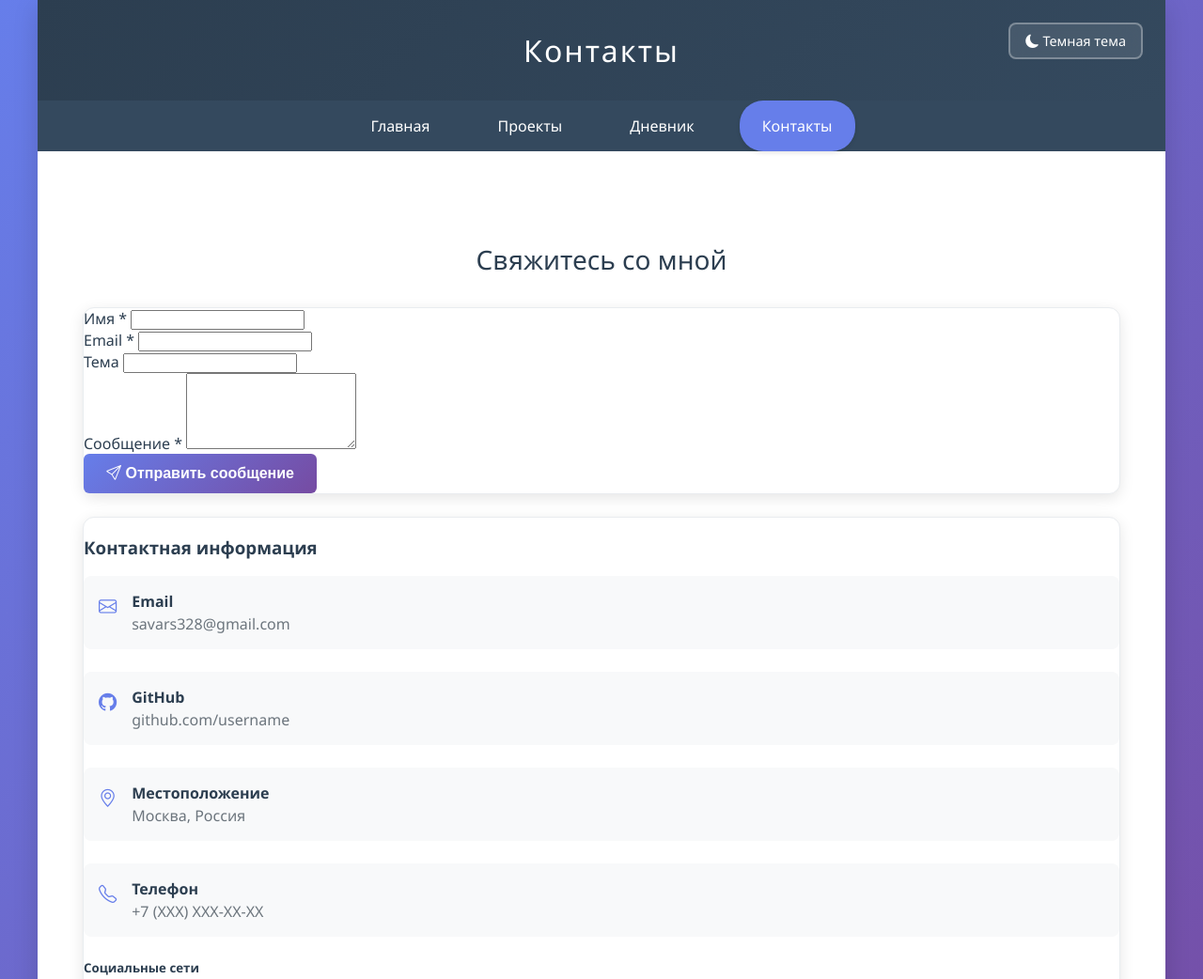
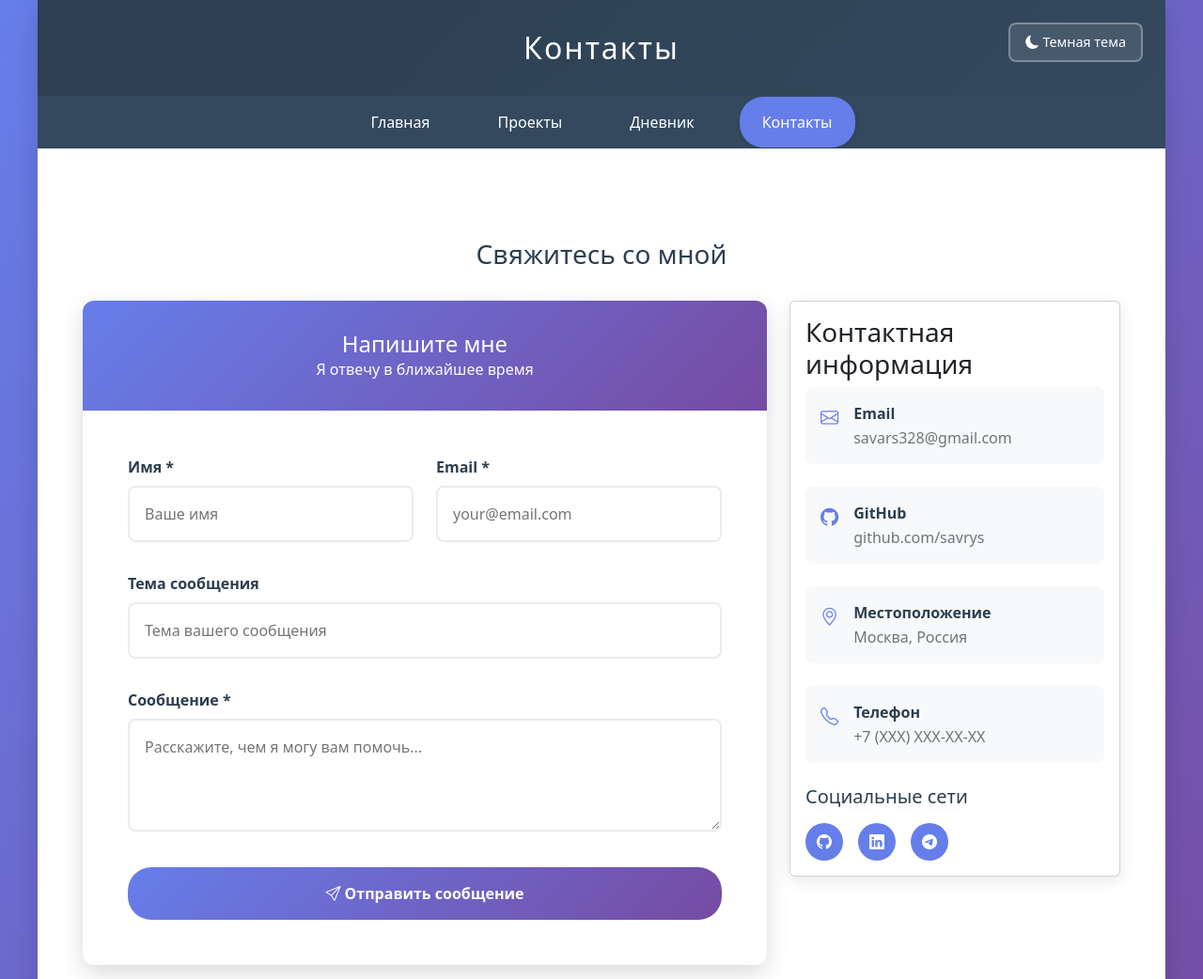
Before and after one commit to savrys/jajirun, a plain HTML site: page pages/contacts.html in a window 1280 px wide. Shown: the top 1042 px of the page at 94% size. Drawn offline with nearby package versions, Linux system fonts and the light colour scheme.

Commit message:
Update contacts.html

```diff
--- a/pages/contacts.html
+++ b/pages/contacts.html
@@ -5,6 +5,7 @@
     <meta name="viewport" content="width=device-width, initial-scale=1.0">
     <title>Контакты - Портфолио</title>
     <link rel="stylesheet" href="../style/styles.css">
+    <link href="https://cdn.jsdelivr.net/npm/bootstrap@5.3.2/dist/css/bootstrap.min.css" rel="stylesheet">
     <link rel="stylesheet" href="https://cdn.jsdelivr.net/npm/bootstrap-icons@1.11.1/font/bootstrap-icons.css">
 </head>
 <body>
@@ -42,32 +43,36 @@
                 <div class="row">
                     <div class="col-lg-8">
                         <!-- Контактная форма -->
-                        <div class="card">
-                            <div class="card-body">
+                        <div class="contact-form-card">
+                            <div class="contact-form-header">
+                                <h3>Напишите мне</h3>
+                                <p class="mb-0">Я отвечу в ближайшее время</p>
+                            </div>
+                            <div class="contact-form-body">
                                 <form id="contactForm">
                                     <div class="row">
                                         <div class="col-md-6">
-                                            <div class="mb-3">
-                                                <label for="name" class="form-label">Имя *</label>
-                                                <input type="text" class="form-control" id="name" name="name" required>
+                                            <div class="contact-form-group">
+                                                <label for="name" class="contact-form-label">Имя *</label>
+                                                <input type="text" class="contact-form-input" id="name" name="name" required placeholder="Ваше имя">
                                             </div>
                                         </div>
                                         <div class="col-md-6">
-                                            <div class="mb-3">
-                                                <label for="email" class="form-label">Email *</label>
-                                                <input type="email" class="form-control" id="email" name="email" required>
+                                            <div class="contact-form-group">
+                                                <label for="email" class="contact-form-label">Email *</label>
+                                                <input type="email" class="contact-form-input" id="email" name="email" required placeholder="your@email.com">
                                             </div>
                                         </div>
                                     </div>
-                                    <div class="mb-3">
-                                        <label for="subject" class="form-label">Тема</label>
-                                        <input type="text" class="form-control" id="subject" name="subject">
+                                    <div class="contact-form-group">
+                                        <label for="subject" class="contact-form-label">Тема сообщения</label>
+                                        <input type="text" class="contact-form-input" id="subject" name="subject" placeholder="Тема вашего сообщения">
                                     </div>
-                                    <div class="mb-3">
-                                        <label for="message" class="form-label">Сообщение *</label>
-                                        <textarea class="form-control" id="message" name="message" rows="5" required></textarea>
+                                    <div class="contact-form-group">
+                                        <label for="message" class="contact-form-label">Сообщение *</label>
+                                        <textarea class="contact-form-input contact-form-textarea" id="message" name="message" required placeholder="Расскажите, чем я могу вам помочь..."></textarea>
                                     </div>
-                                    <button type="submit" class="btn btn-primary">
+                                    <button type="submit" class="contact-form-submit">
                                         <i class="bi bi-send"></i> Отправить сообщение
                                     </button>
                                 </form>
@@ -92,7 +97,7 @@
                                         <i class="bi bi-github"></i>
                                         <div>
                                             <strong>GitHub</strong>
-                                            <p>github.com/username</p>
+                                            <p>github.com/savrys</p>
                                         </div>
                                     </div>
                                     <div class="contact-item">
@@ -115,7 +120,7 @@
                                 <div class="social-links mt-4">
                                     <h5>Социальные сети</h5>
                                     <div class="d-flex gap-3">
-                                        <a href="#" class="social-link">
+                                        <a href="https://github.com/savrys" class="social-link" target="_blank">
                                             <i class="bi bi-github"></i>
                                         </a>
                                         <a href="#" class="social-link">
@@ -123,9 +128,6 @@
                                         </a>
                                         <a href="#" class="social-link">
                                             <i class="bi bi-telegram"></i>
-                                        </a>
-                                        <a href="#" class="social-link">
-                                            <i class="bi bi-vk"></i>
                                         </a>
                                     </div>
                                 </div>
@@ -186,5 +188,6 @@
             });
         });
     </script>
+    <script src="https://cdn.jsdelivr.net/npm/bootstrap@5.3.2/dist/js/bootstrap.bundle.min.js"></script>
 </body>
 </html>
```
